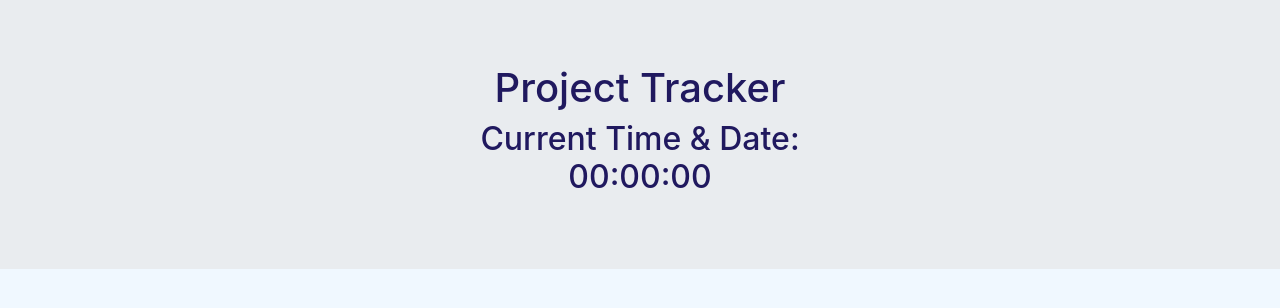
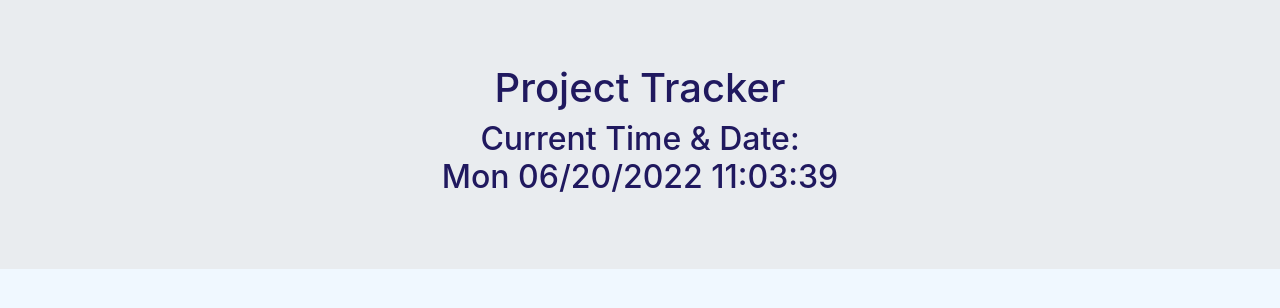
Before and after one commit to Artur0705/Mini-Project-Project-Tracker, a plain HTML site: page assets/index.html in a window 1280 px wide. Drawn offline with nearby package versions, Linux system fonts and the light colour scheme.

Commit message:
Clock timer working

```diff
--- a/assets/index.html
+++ b/assets/index.html
@@ -28,6 +28,8 @@
     <script src="https://cdnjs.cloudflare.com/ajax/libs/moment.js/2.27.0/moment.min.js"></script>
     <script src="https://cdnjs.cloudflare.com/ajax/libs/twitter-bootstrap/4.5.0/js/bootstrap.min.js"></script>
     <script src="https://code.jquery.com/ui/1.12.0/jquery-ui.min.js"></script>
+    <script src="https://cdnjs.cloudflare.com/ajax/libs/jquery/3.3.1/jquery.min.js"></script>
+<script src="https://momentjs.com/downloads/moment.js"></script>
     <script src="./script.js"></script>
 </body>
 </html>
--- a/assets/script.js
+++ b/assets/script.js
@@ -0,0 +1,3 @@
+window.setInterval(function () {
+  $('#time-display').html(moment().format('ddd MM/DD/y H:mm:ss'))
+}, 1000);
```
